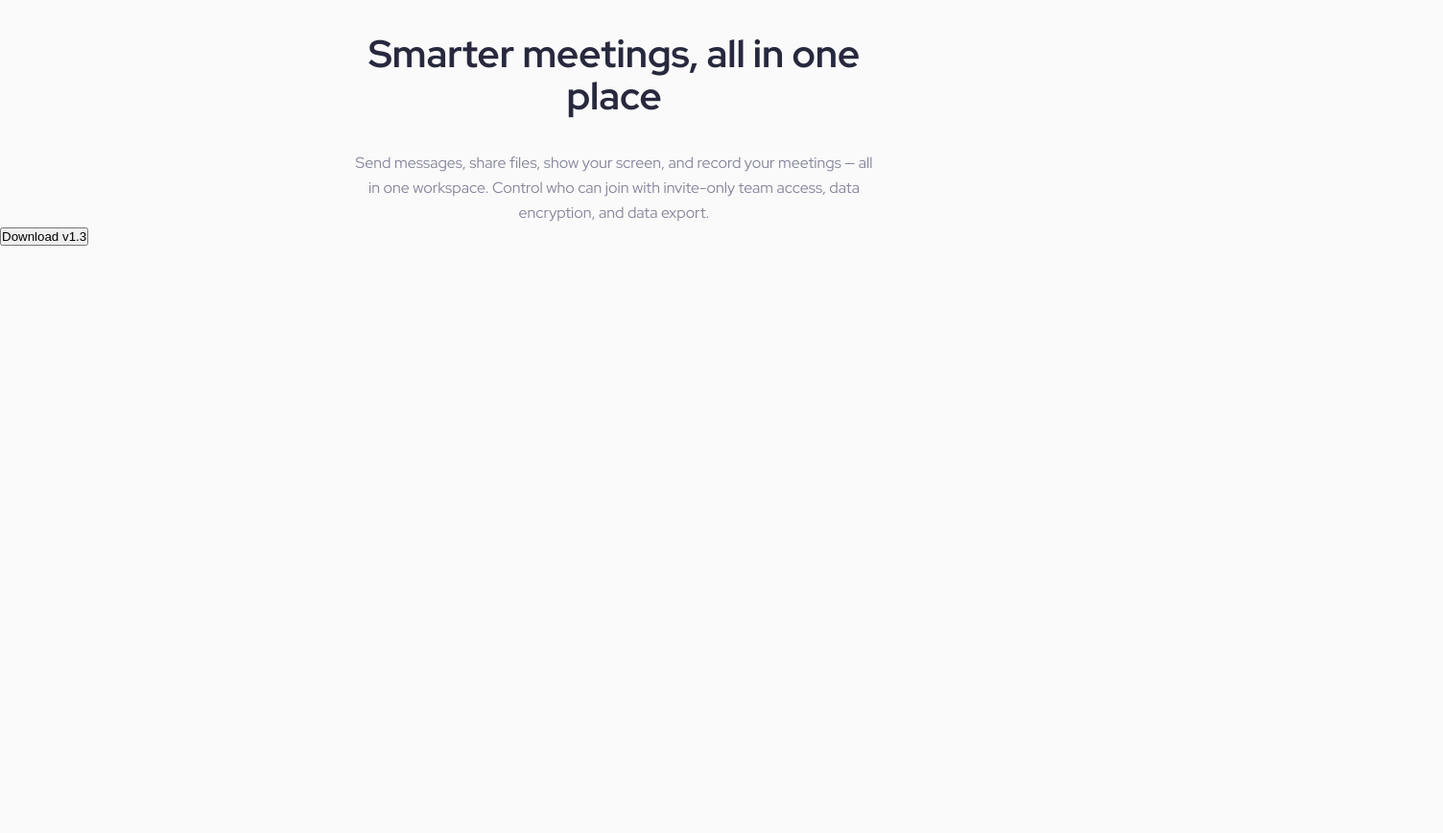
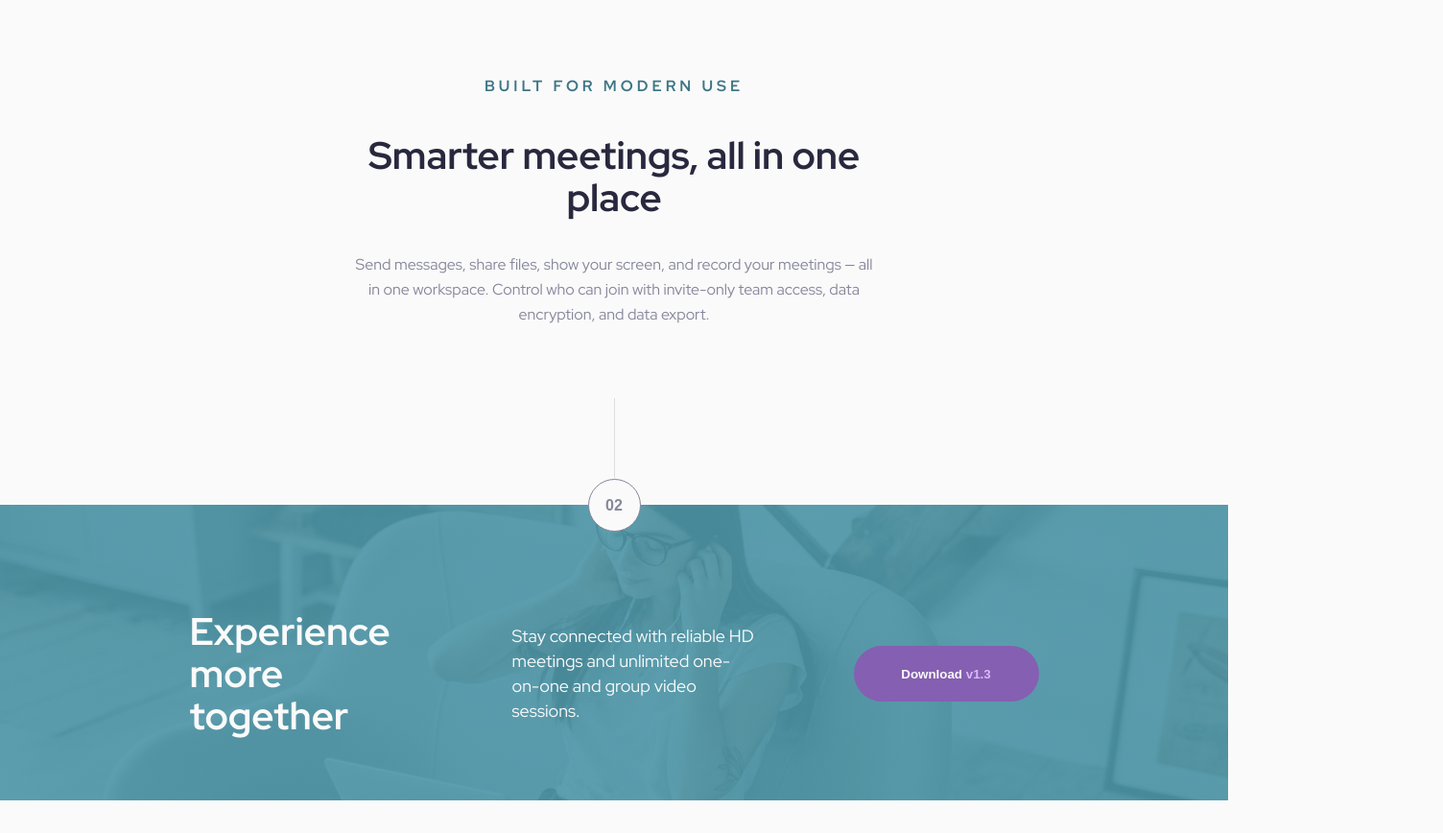
Before and after one commit to Zola987/MeetApp, a website: page index.html in a window 1280 px wide. Shown: the part 1088-1956 px from the top of the page at 96% size, 1504 px wide, since content can reach past the window. Before the commit the page ends 1344 px from the top, so only its background shows below. Drawn offline with Linux system fonts and the light colour scheme.

Commit message:
Desktop Laning page

```diff
--- a/index.html
+++ b/index.html
@@ -14,9 +14,12 @@
     <title>Frontend Mentor | Meet landing page</title>
   </head>
   <body>
+    <!-- header -->
     <header>
       <img src="assets/logo.svg" alt="logo" />
     </header>
+
+    <!-- groupchat -->
     <section class="groupchat">
       <div class="groupchat_img">
         <img src="assets/avatars/person1.jpg" alt="person1" />
@@ -47,11 +50,13 @@
       </div>
     </section>
 
+    <!-- number 1 section -->
     <section class="number1-section">
       <div class="line"></div>
       <button class="button-number">01</button>
     </section>
 
+    <!-- image container -->
     <section class="mid-images">
       <img
         class="mid-img"
@@ -75,6 +80,7 @@
       />
     </section>
 
+    <!-- text container -->
     <section class="container">
       <h3>Built for modern use</h3>
       <h2>Smarter meetings, all in one place</h2>
@@ -85,8 +91,24 @@
       </p>
     </section>
 
+    <!-- number 2` section -->
+    <section class="number2-section">
+      <div class="line"></div>
+      <button class="button-number">02</button>
+    </section>
+
+    <!-- footer -->
     <footer>
-      <button class="btn3">Download v1.3</button>
+      <div class="footer-container">
+        <div class="footer-experience">Experience more together</div>
+        <div class="footer-stay-connected">
+          Stay connected with reliable HD meetings and unlimited one-on-one and
+          group video sessions.
+        </div>
+        <button class="footer-button-download" id="footer-button-download">
+          Download <span>v1.3</span>
+        </button>
+      </div>
     </footer>
   </body>
 </html>
--- a/scss/main.scss
+++ b/scss/main.scss
@@ -17,17 +17,24 @@ $White: hsl(0, 0, 98);
 body {
   font-family: 'Red Hat Display', sans-serif;
   background: $White;
+  // overflow: hidden;
 }
+
+// header
 
 header {
   display: flex;
   text-align: center;
   align-items: center;
   justify-content: center;
-  margin: 48px auto 54px auto;
+  margin: 80px auto 61px auto;
 }
+
+// groupchat
+
 .groupchat {
   display: flex;
+  margin-left: -35px;
   width: 1504px;
   height: 358px;
 
@@ -67,11 +74,12 @@ header {
     }
 
     p {
+      margin-top: 51px;
       color: $Gray;
       text-align: center;
       font-size: 18px;
       line-height: 26px;
-      margin-bottom: 30px;
+      margin-bottom: 38px;
     }
   }
 
@@ -124,6 +132,8 @@ header {
   }
 }
 
+// number 1
+
 .number1-section {
   display: flex;
   flex-direction: column;
@@ -132,7 +142,7 @@ header {
 
   .line {
     margin: 0 auto;
-    margin-top: 64px;
+    margin-top: 115px;
     width: 1px;
     height: 84px;
     background-color: $Gray;
@@ -153,6 +163,8 @@ header {
   }
 }
 
+// image contaner
+
 .mid-images {
   display: flex;
   flex: 1;
@@ -161,6 +173,7 @@ header {
   margin-left: 163px;
   height: 242px;
   width: 1110px;
+  margin-bottom: 80px;
 
   img {
     border-radius: 15px;
@@ -169,9 +182,12 @@ header {
   }
 }
 
+// text container
+
 .container {
   margin: 0 auto;
   margin-top: 64px;
+  margin-bottom: 74px;
   text-align: center;
   width: 540px;
   height: 240;
@@ -183,13 +199,11 @@ header {
     font-size: 16px;
     text-transform: uppercase;
     color: $Green;
-    // margin-bottom: -50px;
   }
 
   h2 {
     margin-top: 37px;
     color: $Black;
-    // margin-top: 50px;
     font-weight: 900;
     line-height: 44px;
     font-size: 40px;
@@ -204,3 +218,86 @@ header {
     line-height: 26px;
   }
 }
+
+.number2-section {
+  display: flex;
+  flex-direction: column;
+  justify-content: center;
+  align-items: center;
+  margin-bottom: -28px;
+
+  .line {
+    margin: 0 auto;
+    // margin-top: 115px;
+    width: 1px;
+    height: 84px;
+    background-color: $Gray;
+    opacity: 25%;
+  }
+
+  .button-number {
+    width: 55px;
+    height: 55px;
+    border-radius: 50%;
+    border: 1px solid $Gray;
+    font-size: 16px;
+    font-weight: 900;
+    line-height: 26px;
+    color: $Gray;
+    background-color: $White;
+    // margin-bottom: 62px;
+  }
+}
+
+// footer
+
+footer {
+  background: linear-gradient(rgba(77, 150, 168, 0.9), rgba(77, 150, 168, 0.9)),
+    url('image-footer.jpg') no-repeat center;
+  background-size: cover;
+
+  height: 308px;
+}
+
+.footer-container {
+  display: flex;
+  padding: 110px 0 100px 0;
+  justify-content: center;
+  align-items: center;
+}
+
+.footer-experience {
+  font-size: 40px;
+  font-weight: 900;
+  color: #fafafa;
+  line-height: 44px;
+  margin-right: 80px;
+  width: 20%;
+}
+
+.footer-stay-connected {
+  font-size: 18px;
+  width: 20%;
+  color: #fafafa;
+  font-weight: 500;
+  line-height: 26px;
+  margin-right: 100px;
+}
+
+#footer-button-download {
+  background-color: #855fb1;
+  width: 193px;
+  height: 58px;
+  border-radius: 29px;
+  border: none;
+  cursor: pointer;
+  color: #fafafa;
+  font-weight: 900;
+}
+#footer-button-download > span {
+  color: #d9b8ff;
+}
+
+#footer-button-download:hover {
+  background-color: #b18bdd;
+}
```
Also changed, not shown: dist/css/image-footer.jpg (added), dist/css/main.css, scss/image-footer.jpg (added).
